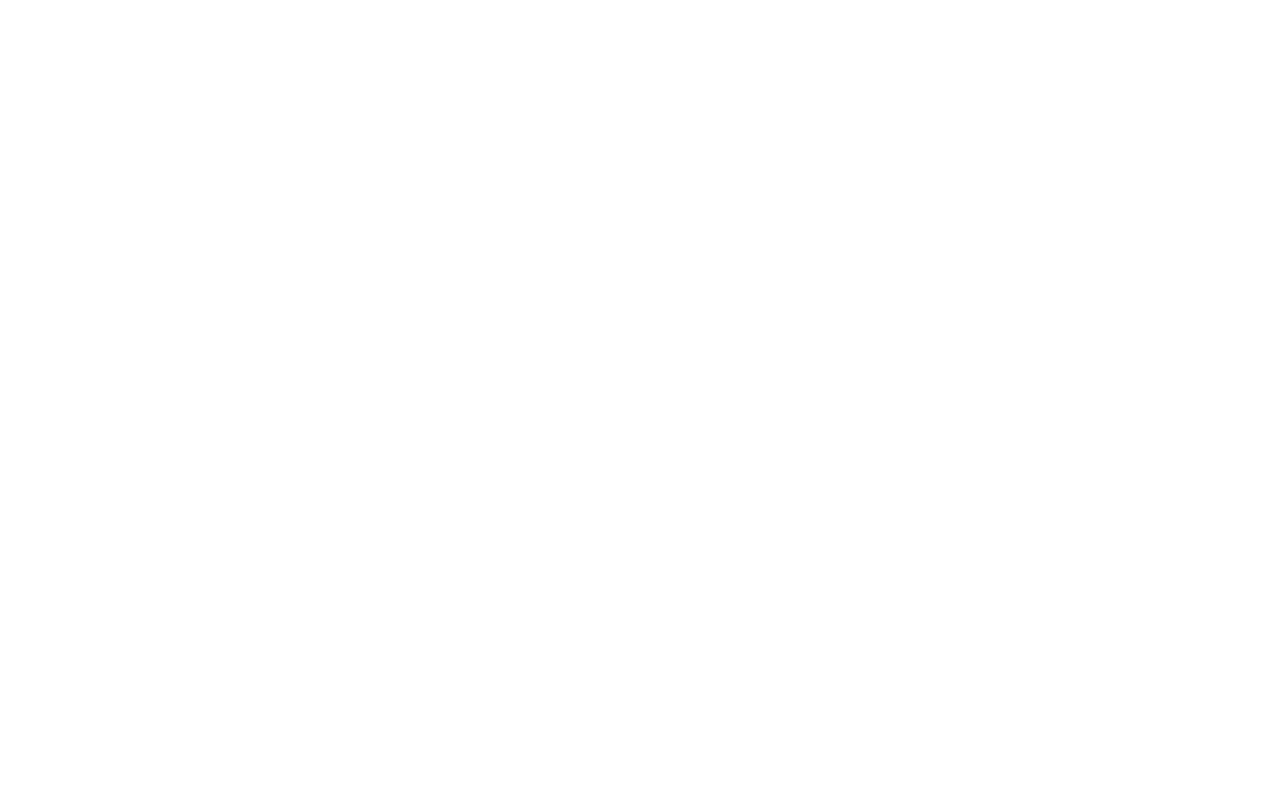
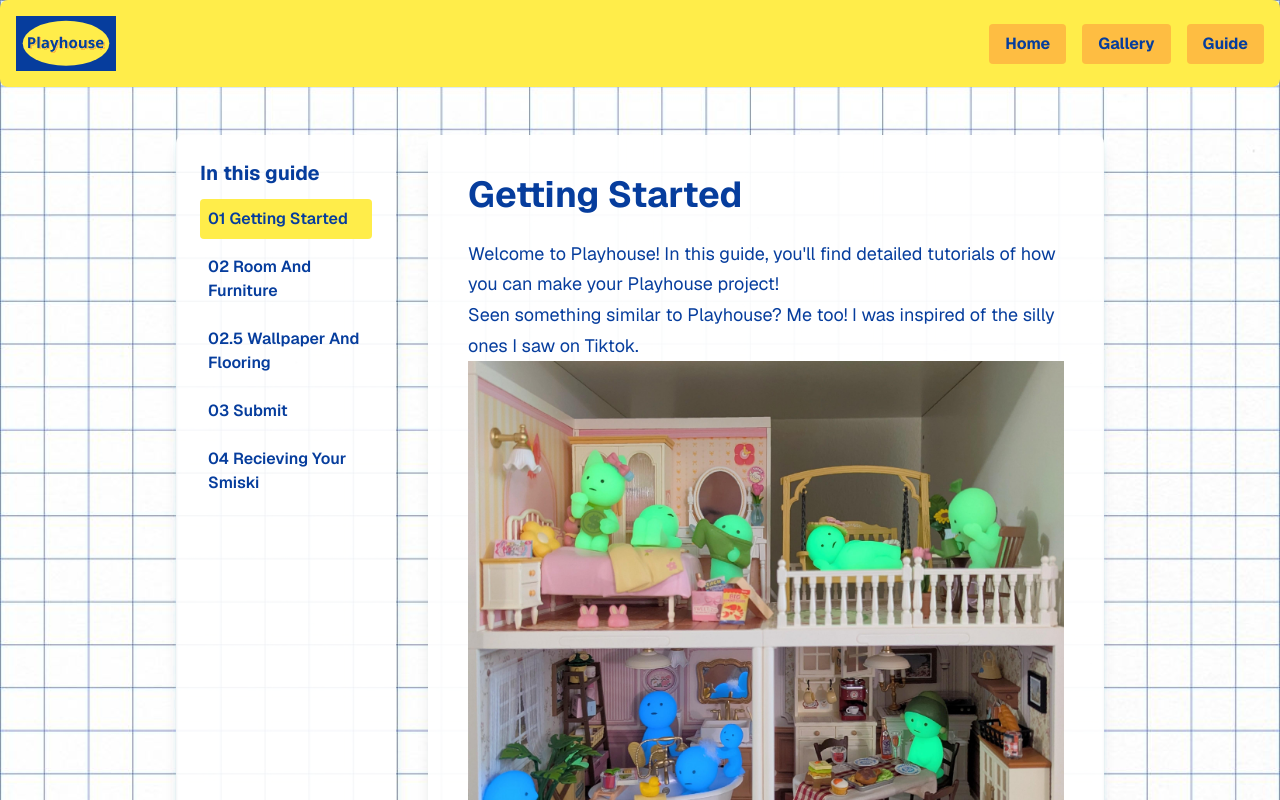
Before and after one commit to possiblyselena/playhouse, a Next.js app: page /guide in a window 1280 px wide. Shown: the top 800 px of the page. Built offline with nearby package versions, Linux system fonts and the light colour scheme.

Commit message:
somewhat of a guide

```diff
--- a/app/components/Navbar.tsx
+++ b/app/components/Navbar.tsx
@@ -1,9 +1,12 @@
 export function Navbar() {
     return (
-        <header className="max-w-full margin-10 flex flex-row items-center justify-between gap-6 text-left w-full bg-macaroni rounded-lg p-4 font-semibold hover:scale-105 transition-transform duration-300">
-              <a href="" className="bg-creamsicle text-blahaj font-bold py-2 px-4 rounded hover:scale-105 transition-transform duration-300">Homey</a>
-              <a href="/gallery" className="bg-creamsicle text-blahaj font-bold py-2 px-4 rounded hover:scale-105 transition-transform duration-300">Gallery</a>
-              <a href="/guide" className="bg-creamsicle text-blahaj font-bold py-2 px-4 rounded hover:scale-105 transition-transform duration-300">Guide</a>
+        <header className="flex w-full max-w-full items-center justify-between rounded-lg bg-macaroni p-4 font-semibold">
+            <img src="/playhouselogo.svg" alt="Playhouse Logo" width={100} height={24} />
+            <div className="flex items-center gap-4">
+                <a href="" className="bg-creamsicle text-blahaj font-bold py-2 px-4 rounded hover:scale-105 transition-transform duration-300">Home</a>
+                <a href="/gallery" className="bg-creamsicle text-blahaj font-bold py-2 px-4 rounded hover:scale-105 transition-transform duration-300">Gallery</a>
+                <a href="/guide" className="bg-creamsicle text-blahaj font-bold py-2 px-4 rounded hover:scale-105 transition-transform duration-300">Guide</a>
+            </div>
         </header>
     );
 }
--- a/app/globals.css
+++ b/app/globals.css
@@ -29,3 +29,67 @@
   color: var(--foreground);
   font-family: Arial, Helvetica, sans-serif;
 }
+
+.markdown-content h1 {
+  margin-bottom: 1.5rem;
+  font-size: 2.25rem;
+  font-weight: 700;
+  line-height: 1.1;
+}
+
+.markdown-content h2 {
+  margin-top: 2rem;
+  margin-bottom: 0.75rem;
+  font-size: 1.5rem;
+  font-weight: 700;
+}
+
+.markdown-content p,
+.markdown-content li {
+  font-size: 1.125rem;
+  line-height: 1.7;
+}
+
+.markdown-content ul,
+.markdown-content ol {
+  margin: 0.75rem 0 1.25rem 1.5rem;
+}
+
+.markdown-content ul {
+  list-style: disc;
+}
+
+.markdown-content ol {
+  list-style: decimal;
+}
+
+.markdown-content a {
+  color: var(--color-blahaj);
+  font-weight: 700;
+  text-decoration: underline;
+}
+
+.markdown-content blockquote {
+  margin: 1.5rem 0;
+  border-left: 4px solid var(--color-creamsicle);
+  padding-left: 1rem;
+  font-style: italic;
+}
+
+.markdown-content table {
+  width: 100%;
+  margin-top: 1rem;
+  border-collapse: collapse;
+  text-align: left;
+}
+
+.markdown-content th,
+.markdown-content td {
+  border: 1px solid color-mix(in srgb, var(--color-blahaj) 25%, white);
+  padding: 0.75rem;
+}
+
+.markdown-content th {
+  background: color-mix(in srgb, var(--color-macaroni) 45%, white);
+  font-weight: 700;
+}
--- /dev/null
+++ b/app/guide/GuideViewer.tsx
@@ -0,0 +1,69 @@
+"use client";
+
+import { useState } from "react";
+import ReactMarkdown from "react-markdown";
+import remarkGfm from "remark-gfm";
+
+type Guide = {
+    name: string;
+    slug: string;
+    content: string;
+};
+
+export function GuideViewer({ guides }: { guides: Guide[] }) {
+    const [selectedIndex, setSelectedIndex] = useState(0);
+    const selectedGuide = guides[selectedIndex];
+
+    if (!selectedGuide) {
+        return <p className="rounded-lg bg-white/95 p-8 text-blahaj shadow-lg">No guide files found.</p>;
+    }
+
+    function selectGuide(index: number) {
+        setSelectedIndex(index);
+        window.scrollTo({ top: 0, behavior: "smooth" });
+    }
+
+    return (
+        <div className="grid items-start gap-8 lg:grid-cols-[220px_minmax(0,1fr)]">
+            <nav aria-label="Guide sections" className="rounded-lg bg-white/90 p-6 text-blahaj shadow-lg lg:sticky lg:top-6 h-full justify-left">
+                <h2 className="text-xl font-bold">In this guide</h2>
+                <ul className="mt-3 space-y-2">
+                    {guides.map((guide, index) => (
+                        <li key={guide.slug}>
+                            <button
+                                type="button"
+                                aria-current={index === selectedIndex ? "page" : undefined}
+                                className={`w-full rounded p-2 text-left font-semibold capitalize transition-colors ${index === selectedIndex ? "bg-macaroni" : "hover:bg-creamsicle/40"}`}
+                                onClick={() => selectGuide(index)}
+                            >
+                                {guide.name}
+                            </button>
+                        </li>
+                    ))}
+                </ul>
+            </nav>
+
+            <article className="markdown-content min-w-0 rounded-lg bg-white/95 p-6 text-blahaj shadow-lg sm:p-10">
+                <ReactMarkdown remarkPlugins={[remarkGfm]}>{selectedGuide.content}</ReactMarkdown>
+                <div className="mt-10 flex justify-between gap-4 border-t border-blahaj/20 pt-6">
+                    <button
+                        type="button"
+                        className="rounded bg-blahaj px-4 py-2 font-bold text-white disabled:cursor-not-allowed disabled:opacity-40"
+                        disabled={selectedIndex === 0}
+                        onClick={() => selectGuide(selectedIndex - 1)}
+                    >
+                        Previous
+                    </button>
+                    <button
+                        type="button"
+                        className="rounded bg-blahaj px-4 py-2 font-bold text-white disabled:cursor-not-allowed disabled:opacity-40"
+                        disabled={selectedIndex === guides.length - 1}
+                        onClick={() => selectGuide(selectedIndex + 1)}
+                    >
+                        Next
+                    </button>
+                </div>
+            </article>
+        </div>
+    );
+}
--- a/app/guide/page.tsx
+++ b/app/guide/page.tsx
@@ -1,14 +1,33 @@
-"use client";
-import Image from "next/image";
-import Script from "next/script";
-import { useState } from "react";
+import fs from "node:fs/promises";
+import path from "node:path";
+import { GuideViewer } from "./GuideViewer";
+import { Navbar } from "../components/Navbar";
 
-export default function Home() {
+const guidesDirectory = path.join(process.cwd(), "content", "guides");
+
+async function getGuides() {
+    const files = (await fs.readdir(guidesDirectory))
+        .filter((file) => file.endsWith(".md"))
+        .sort();
+
+    return Promise.all(
+        files.map(async (file) => ({
+            name: file.replace(/\.md$/, "").replace(/[-_]/g, " "),
+            slug: file,
+            content: await fs.readFile(path.join(guidesDirectory, file), "utf8"),
+        })),
+    );
+}
+
+export default async function GuidePage() {
+    const guides = await getGuides();
+
     return (
-        <div className="bg-[url('/ikeabackground.jpg')] font-sans dark:bg-black w-full">
-            <nav>
-                <h1></h1>
-            </nav>
+        <div className="min-h-screen bg-[url('/ikeabackground.jpg')] bg-cover bg-fixed font-sans dark:bg-black w-full">
+            <Navbar/>
+            <main className="mx-auto flex w-full max-w-5xl flex-col gap-8 px-6 py-12 sm:px-12">
+                <GuideViewer guides={guides} />
+            </main>
         </div>
     );
 }
--- /dev/null
+++ b/content/guides/01-getting-started.md
@@ -0,0 +1,33 @@
+# Getting Started
+
+Welcome to Playhouse! In this guide, you'll find detailed tutorials of how you can make your Playhouse project!
+
+Seen something similar to Playhouse? Me too! I was inspired of the silly ones I saw on Tiktok.
+
+![Smiski apartment buildings](/smiski-apartment-buildings.jpg)
+
+[by Aggravating_Jello118 on Reddit](https://www.reddit.com/r/smiskis/comments/1lgih7o/smiski_apartment_building_is_coming_together/)
+
+# Set up
+
+You can use whatever CAD software you're comfortable with aslong as you can export as .step files to slice. I reccomended using [Onshape](https://www.onshape.com/) as it can run in your browser. Once you create an account you can start designing!
+
+## Tracking your progress.
+
+You must submit your hackatime projects when you're finished. To track your progress with hackatime, you can use Lapse. You should be tracking the time spent on the box, furniture, art, and assembly.
+
+## What makes a valid submission?
+
+Examples of Bad Submissions (will be rejected and no smiski)
+
+- Random 3D shapes with no coherent theme.
+- Designing parts that are impossible to print.
+- Anything involving AI-generated work, including art.
+
+Examples of good submissions
+
+- Fully decorated rooms with a clear vision.
+- Pieces of furniture that are unique to the room.
+- Added prints for wallpapers, flooring, and items.
+
+A good Playhouse submission is thoughtful and fun! Pretend you're an interior designer and someone is commissioning you to build a nice room for the next tenant.
--- /dev/null
+++ b/content/guides/02-room-and-furniture.md
@@ -0,0 +1,31 @@
+# Creating Your Room
+
+Your box must be **14 cm x 14 cm x 14 cm** and have the dimensions and design for the bottom plate so it connects properly.
+
+**Bottom and Top Plate**
+
+What we need to do to create a plate with a border gap for the walls to go. You can do this however way you like, but this is the scrappy way I did it.
+
+1. Create a sketch and draw a square. Set the dimensions to 14cm by 14cm.
+
+2. Extrude the square by 0.25cm
+
+3. Create a sketch, select the top of the base as the plane. Draw a rectangle on one side of the square, starting from the corner to the top. Set the width of the rectangle as 0.25cm as follows. Repeat for the other side of the square.
+
+4. Draw an additional line at the top and set it 0.25cm from the edge.
+
+5. Now extrude cut that sketch by like 0.10 cm
+
+**Side Plate**
+
+1. Create a sketch and draw a square. Set the dimensions to 14cm by 13.75cm.
+
+2. Extrude the square by 0.25cm.
+
+**Back Plate**
+
+1. Create a sketch and draw a square. Set the dimensions to 14cm by 14cm.
+
+You're probably asking, why can't I just make a box? It's take less space for shipping and if you want to add things like windows or designs to your walls, it's much easier to print.
+
+The gallery isn't up yet, no one has submitted anything! As a placeholder I have added a link to my Pinterest board if you're having trouble finding inspiration. See the [gallery](/gallery) for inspiration, but make your own room original.
--- /dev/null
+++ b/content/guides/02.5-wallpaper-and-flooring.md
@@ -0,0 +1 @@
+# Designing Wallpaper and Flooring!
--- /dev/null
+++ b/content/guides/03-submit.md
@@ -0,0 +1,16 @@
+# Submit Your Room
+
+Once you submit your project, it'll go into review and once it's approved y9u can start building your room!
+
+If you have access to a 3D printer, you can print them yourself!
+If you don't have access to a 3D printer, you have to go to #print-legion and request your parts to be
+
+## Final checklist
+
+| Requirement                                                                   | Done |
+| ----------------------------------------------------------------------------- | ---- |
+| You have a CAD folder with all your furniture .step files in your repo.       | [ ]  |
+| You have an art folder with all the drawn files.                              | [ ]  |
+| The readme.md has a good description and a photo of your render.              | [ ]  |
+| You have send a message in #playhouse with your repo and project description. | [ ]  |
+|                                                                               | [ ]  |
--- /dev/null
+++ b/content/guides/04-recieving-your-smiski.md
@@ -0,0 +1,14 @@
+## Recieving your Smiski
+
+There's two ways you can recieve your Smiski.
+
+United States: I'm going to ship them to you directly!
+
+Everywhere else: I'm going to give you a grant to buy them!
+
+Fyi, You can only receive your smiski if you have either
+
+- Printed your room and assembled it
+- You have ordered it through #print-legion and it's being shippped.
+
+We're not going to condone any homeless Smiskis.
--- a/package.json
+++ b/package.json
@@ -11,7 +11,9 @@
   "dependencies": {
     "next": "16.2.2",
     "react": "19.2.4",
-    "react-dom": "19.2.4"
+    "react-dom": "19.2.4",
+    "react-markdown": "^10.1.0",
+    "remark-gfm": "^4.0.1"
   },
   "devDependencies": {
     "@tailwindcss/postcss": "^4",
```
Also changed, not shown: app/page.tsx (+4 -11 lines), public/smiski-apartment-buildings.jpg (added), 1 other file (tests, documents, lock files or other folders).
